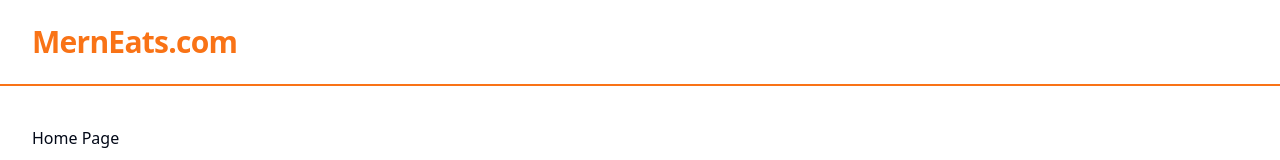
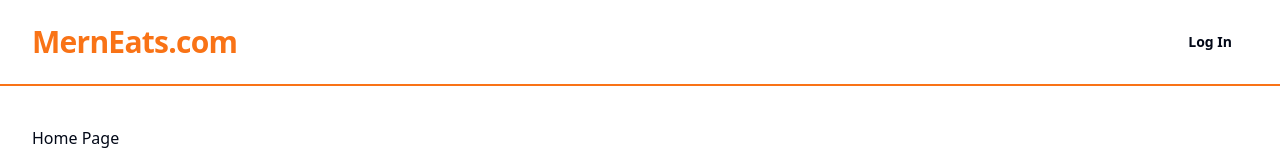
Before and after one commit to sachinpalsp917/MERN-FOOD-Ordering-app, a React (Vite) app in the folder frontend/: page / in a window 1280 px wide. Shown: the top 160 px of the page. Built offline with nearby package versions, Linux system fonts and the light colour scheme.

Commit message:
Responsive Navbar setup

```diff
--- a/frontend/package.json
+++ b/frontend/package.json
@@ -10,9 +10,13 @@
     "preview": "vite preview"
   },
   "dependencies": {
+    "@radix-ui/react-dialog": "^1.0.5",
     "@radix-ui/react-icons": "^1.3.0",
+    "@radix-ui/react-separator": "^1.0.3",
+    "@radix-ui/react-slot": "^1.0.2",
     "class-variance-authority": "^0.7.0",
     "clsx": "^2.1.0",
+    "lucide-react": "^0.364.0",
     "react": "^18.2.0",
     "react-dom": "^18.2.0",
     "react-router-dom": "^6.22.3",
--- a/frontend/src/components/Header.tsx
+++ b/frontend/src/components/Header.tsx
@@ -1,5 +1,7 @@
 import React from "react";
 import { Link } from "react-router-dom";
+import MobileNav from "./MobileNav";
+import MainNac from "./MainNac";
 
 export default function Header() {
   return (
@@ -11,6 +13,12 @@
         >
           MernEats.com
         </Link>
+        <div className="md:hidden">
+          <MobileNav />
+        </div>
+        <div className="hidden md:block">
+          <MainNac />
+        </div>
       </div>
     </div>
   );
--- /dev/null
+++ b/frontend/src/components/MainNac.tsx
@@ -0,0 +1,13 @@
+import React from "react";
+import { Button } from "./ui/button";
+
+export default function MainNac() {
+  return (
+    <Button
+      variant="ghost"
+      className="font-bold hover:text-orange-500 hover:bg-white"
+    >
+      Log In
+    </Button>
+  );
+}
--- /dev/null
+++ b/frontend/src/components/MobileNav.tsx
@@ -0,0 +1,32 @@
+import React from "react";
+import {
+  Sheet,
+  SheetContent,
+  SheetDescription,
+  SheetTitle,
+  SheetTrigger,
+} from "./ui/sheet";
+import { Menu } from "lucide-react";
+import { Separator } from "./ui/separator";
+import { Button } from "./ui/button";
+
+export default function MobileNav() {
+  return (
+    <div>
+      <Sheet>
+        <SheetTrigger>
+          <Menu className="text-orange-500" />
+        </SheetTrigger>
+        <SheetContent className="space-y-3">
+          <SheetTitle>
+            <span>Welcome to MernEats.com</span>
+          </SheetTitle>
+          <Separator />
+          <SheetDescription className="flex">
+            <Button className="flex-1 font-bold bg-orange-500">Log In</Button>
+          </SheetDescription>
+        </SheetContent>
+      </Sheet>
+    </div>
+  );
+}
--- /dev/null
+++ b/frontend/src/components/ui/button.tsx
@@ -0,0 +1,57 @@
+import * as React from "react"
+import { Slot } from "@radix-ui/react-slot"
+import { cva, type VariantProps } from "class-variance-authority"
+
+import { cn } from "@/lib/utils"
+
+const buttonVariants = cva(
+  "inline-flex items-center justify-center whitespace-nowrap rounded-md text-sm font-medium transition-colors focus-visible:outline-none focus-visible:ring-1 focus-visible:ring-ring disabled:pointer-events-none disabled:opacity-50",
+  {
+    variants: {
+      variant: {
+        default:
+          "bg-primary text-primary-foreground shadow hover:bg-primary/90",
+        destructive:
+          "bg-destructive text-destructive-foreground shadow-sm hover:bg-destructive/90",
+        outline:
+          "border border-input bg-background shadow-sm hover:bg-accent hover:text-accent-foreground",
+        secondary:
+          "bg-secondary text-secondary-foreground shadow-sm hover:bg-secondary/80",
+        ghost: "hover:bg-accent hover:text-accent-foreground",
+        link: "text-primary underline-offset-4 hover:underline",
+      },
+      size: {
+        default: "h-9 px-4 py-2",
+        sm: "h-8 rounded-md px-3 text-xs",
+        lg: "h-10 rounded-md px-8",
+        icon: "h-9 w-9",
+      },
+    },
+    defaultVariants: {
+      variant: "default",
+      size: "default",
+    },
+  }
+)
+
+export interface ButtonProps
+  extends React.ButtonHTMLAttributes<HTMLButtonElement>,
+    VariantProps<typeof buttonVariants> {
+  asChild?: boolean
+}
+
+const Button = React.forwardRef<HTMLButtonElement, ButtonProps>(
+  ({ className, variant, size, asChild = false, ...props }, ref) => {
+    const Comp = asChild ? Slot : "button"
+    return (
+      <Comp
+        className={cn(buttonVariants({ variant, size, className }))}
+        ref={ref}
+        {...props}
+      />
+    )
+  }
+)
+Button.displayName = "Button"
+
+export { Button, buttonVariants }
--- /dev/null
+++ b/frontend/src/components/ui/separator.tsx
@@ -0,0 +1,29 @@
+import * as React from "react"
+import * as SeparatorPrimitive from "@radix-ui/react-separator"
+
+import { cn } from "@/lib/utils"
+
+const Separator = React.forwardRef<
+  React.ElementRef<typeof SeparatorPrimitive.Root>,
+  React.ComponentPropsWithoutRef<typeof SeparatorPrimitive.Root>
+>(
+  (
+    { className, orientation = "horizontal", decorative = true, ...props },
+    ref
+  ) => (
+    <SeparatorPrimitive.Root
+      ref={ref}
+      decorative={decorative}
+      orientation={orientation}
+      className={cn(
+        "shrink-0 bg-border",
+        orientation === "horizontal" ? "h-[1px] w-full" : "h-full w-[1px]",
+        className
+      )}
+      {...props}
+    />
+  )
+)
+Separator.displayName = SeparatorPrimitive.Root.displayName
+
+export { Separator }
--- /dev/null
+++ b/frontend/src/components/ui/sheet.tsx
@@ -0,0 +1,138 @@
+import * as React from "react"
+import * as SheetPrimitive from "@radix-ui/react-dialog"
+import { Cross2Icon } from "@radix-ui/react-icons"
+import { cva, type VariantProps } from "class-variance-authority"
+
+import { cn } from "@/lib/utils"
+
+const Sheet = SheetPrimitive.Root
+
+const SheetTrigger = SheetPrimitive.Trigger
+
+const SheetClose = SheetPrimitive.Close
+
+const SheetPortal = SheetPrimitive.Portal
+
+const SheetOverlay = React.forwardRef<
+  React.ElementRef<typeof SheetPrimitive.Overlay>,
+  React.ComponentPropsWithoutRef<typeof SheetPrimitive.Overlay>
+>(({ className, ...props }, ref) => (
+  <SheetPrimitive.Overlay
+    className={cn(
+      "fixed inset-0 z-50 bg-black/80  data-[state=open]:animate-in data-[state=closed]:animate-out data-[state=closed]:fade-out-0 data-[state=open]:fade-in-0",
+      className
+    )}
+    {...props}
+    ref={ref}
+  />
+))
+SheetOverlay.displayName = SheetPrimitive.Overlay.displayName
+
+const sheetVariants = cva(
+  "fixed z-50 gap-4 bg-background p-6 shadow-lg transition ease-in-out data-[state=open]:animate-in data-[state=closed]:animate-out data-[state=closed]:duration-300 data-[state=open]:duration-500",
+  {
+    variants: {
+      side: {
+        top: "inset-x-0 top-0 border-b data-[state=closed]:slide-out-to-top data-[state=open]:slide-in-from-top",
+        bottom:
+          "inset-x-0 bottom-0 border-t data-[state=closed]:slide-out-to-bottom data-[state=open]:slide-in-from-bottom",
+        left: "inset-y-0 left-0 h-full w-3/4 border-r data-[state=closed]:slide-out-to-left data-[state=open]:slide-in-from-left sm:max-w-sm",
+        right:
+          "inset-y-0 right-0 h-full w-3/4 border-l data-[state=closed]:slide-out-to-right data-[state=open]:slide-in-from-right sm:max-w-sm",
+      },
+    },
+    defaultVariants: {
+      side: "right",
+    },
+  }
+)
+
+interface SheetContentProps
+  extends React.ComponentPropsWithoutRef<typeof SheetPrimitive.Content>,
+    VariantProps<typeof sheetVariants> {}
+
+const SheetContent = React.forwardRef<
+  React.ElementRef<typeof SheetPrimitive.Content>,
+  SheetContentProps
+>(({ side = "right", className, children, ...props }, ref) => (
+  <SheetPortal>
+    <SheetOverlay />
+    <SheetPrimitive.Content
+      ref={ref}
+      className={cn(sheetVariants({ side }), className)}
+      {...props}
+    >
+      {children}
+      <SheetPrimitive.Close className="absolute right-4 top-4 rounded-sm opacity-70 ring-offset-background transition-opacity hover:opacity-100 focus:outline-none focus:ring-2 focus:ring-ring focus:ring-offset-2 disabled:pointer-events-none data-[state=open]:bg-secondary">
+        <Cross2Icon className="h-4 w-4" />
+        <span className="sr-only">Close</span>
+      </SheetPrimitive.Close>
+    </SheetPrimitive.Content>
+  </SheetPortal>
+))
+SheetContent.displayName = SheetPrimitive.Content.displayName
+
+const SheetHeader = ({
+  className,
+  ...props
+}: React.HTMLAttributes<HTMLDivElement>) => (
+  <div
+    className={cn(
+      "flex flex-col space-y-2 text-center sm:text-left",
+      className
+    )}
+    {...props}
+  />
+)
+SheetHeader.displayName = "SheetHeader"
+
+const SheetFooter = ({
+  className,
+  ...props
+}: React.HTMLAttributes<HTMLDivElement>) => (
+  <div
+    className={cn(
+      "flex flex-col-reverse sm:flex-row sm:justify-end sm:space-x-2",
+      className
+    )}
+    {...props}
+  />
+)
+SheetFooter.displayName = "SheetFooter"
+
+const SheetTitle = React.forwardRef<
+  React.ElementRef<typeof SheetPrimitive.Title>,
+  React.ComponentPropsWithoutRef<typeof SheetPrimitive.Title>
+>(({ className, ...props }, ref) => (
+  <SheetPrimitive.Title
+    ref={ref}
+    className={cn("text-lg font-semibold text-foreground", className)}
+    {...props}
+  />
+))
+SheetTitle.displayName = SheetPrimitive.Title.displayName
+
+const SheetDescription = React.forwardRef<
+  React.ElementRef<typeof SheetPrimitive.Description>,
+  React.ComponentPropsWithoutRef<typeof SheetPrimitive.Description>
+>(({ className, ...props }, ref) => (
+  <SheetPrimitive.Description
+    ref={ref}
+    className={cn("text-sm text-muted-foreground", className)}
+    {...props}
+  />
+))
+SheetDescription.displayName = SheetPrimitive.Description.displayName
+
+export {
+  Sheet,
+  SheetPortal,
+  SheetOverlay,
+  SheetTrigger,
+  SheetClose,
+  SheetContent,
+  SheetHeader,
+  SheetFooter,
+  SheetTitle,
+  SheetDescription,
+}
```
Also changed, not shown: 1 other file (tests, documents, lock files or other folders).
